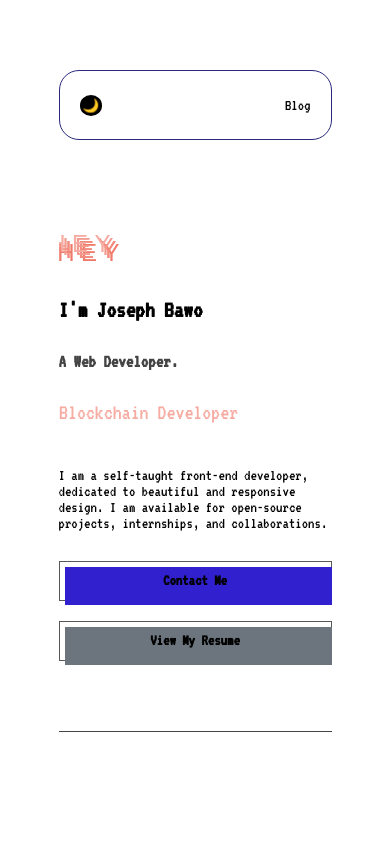
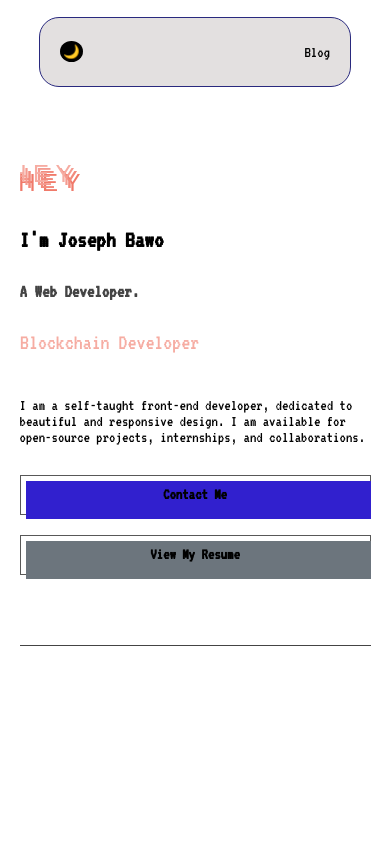
Before and after one commit to Joebakid/My-Porfolio, a React (Create React App) app: page / in a window 390 px wide. Shown: the top 844 px of the page. Built offline with nearby package versions, Linux system fonts and the light colour scheme.

Commit message:
sticky bar

```diff
--- a/src/App.css
+++ b/src/App.css
@@ -154,8 +154,8 @@ body {
 }
 
 .sticky {
-  /* background-color: var(--stikcy-color); */
-
+  background-color: var(--stikcy-color);
+  position: fixed;
   border: 1px solid var(--link-ex-color);
   left: 10%;
   right: 10%;
@@ -167,6 +167,9 @@ body {
   top: 0;
   height: 70px;
   z-index: 2;
+  top: 2%;
+  margin-bottom: 300px;
+  /* margin: 100px 0; */
 }
 
 /* NAV/////// */
@@ -176,7 +179,7 @@ body {
   justify-content: space-between;
   align-items: center;
   /* padding: 50px 0; */
-  margin: 50px 0;
+  /* margin: 50px 0; */
 }
 
 .blog {
@@ -219,6 +222,7 @@ body {
   display: flex;
   flex-direction: column;
   padding: 50px 0;
+  margin-top: 100px;
 }
 
 .gray-text {
@@ -558,6 +562,10 @@ pre {
 }
 
 @media (max-width: 768px) {
+  .container {
+    width: 90%;
+  }
+
   .project-grid {
     grid-template-columns: 1fr;
   }
```
